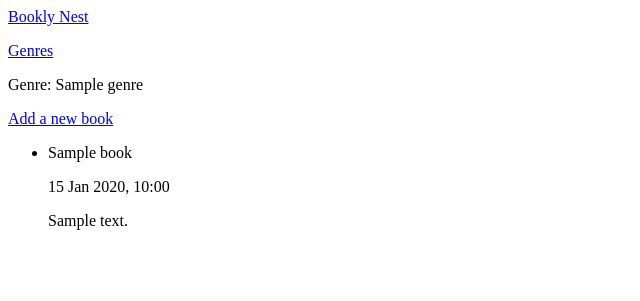
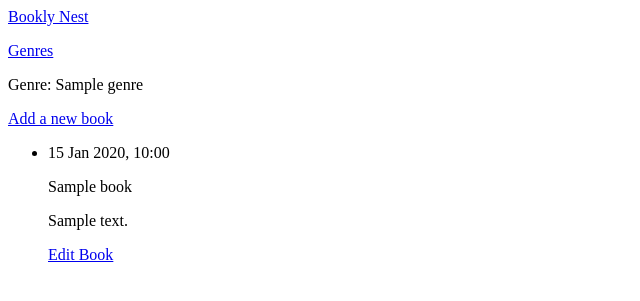
Before and after one commit to dimipash/Book_tracker, a Django app: page /genres/1 in a window 1280 px wide. Shown: the top 301 px of the page, without its empty margins (0-640 px from the left). Run offline with Django 5.2, Linux system fonts and the light colour scheme; tables that the repository leaves empty hold one stand-in row (values such as "Sample post").

Commit message:
add editing a book

```diff
--- a/bookly_nest/templates/bookly_nest/genre.html
+++ b/bookly_nest/templates/bookly_nest/genre.html
@@ -5,9 +5,12 @@
     <a href="{% url "bookly_nest:new_book" genre.id %}">Add a new book</a>
     <ul>
         {% for book in books  %}
-            <li>{{book.title}}</li>
+            <li>
                 <p>{{book.date_added | date:'d M Y, H:i'}}</p>
+                {{book.title}}
                 <p>{{book.description | linebreaks }}</p>
+                <a href="{% url "bookly_nest:edit_book" book.id %}">Edit Book</a>
+            </li>
             {%empty%}
                 <p>No books found</p>
         {% endfor %}
--- a/bookly_nest/urls.py
+++ b/bookly_nest/urls.py
@@ -1,12 +1,13 @@
 from django.urls import path
 from . import views
 
-app_name = 'bookly_nest'
+app_name = "bookly_nest"
 
 urlpatterns = [
-    path('', views.index, name="index"),
-    path('genres/', views.genres, name="genres"),
-    path('genres/<int:genre_id>', views.genre, name="genre"),
-    path('new_genre/', views.new_genre, name="new_genre"),
-    path('new_book/<int:genre_id>/', views.new_book, name="new_book"),
+    path("", views.index, name="index"),
+    path("genres/", views.genres, name="genres"),
+    path("genres/<int:genre_id>", views.genre, name="genre"),
+    path("new_genre/", views.new_genre, name="new_genre"),
+    path("new_book/<int:genre_id>/", views.new_book, name="new_book"),
+    path("edit_book/<int:book_id>/", views.edit_book, name="edit_book"),
 ]
--- a/bookly_nest/views.py
+++ b/bookly_nest/views.py
@@ -3,12 +3,14 @@ from .models import Book, Genre
 from .forms import GenreForm, BookForm
 from django.shortcuts import redirect
 
+
 def index(request):
     books = Book.objects.all()
     context = {
-        'books': books,
+        "books": books,
     }
-    return render(request, 'bookly_nest/index.html', context=context)
+    return render(request, "bookly_nest/index.html", context=context)
+
 
 def genres(request):
     genres = Genre.objects.all()
@@ -17,22 +19,24 @@ def genres(request):
     }
     return render(request, "bookly_nest/genres.html", context=context)
 
+
 def genre(request, genre_id):
     genre = Genre.objects.get(pk=genre_id)
-    books = genre.book_set.order_by('-date_added')
+    books = genre.book_set.order_by("-date_added")
     context = {
         "genre": genre,
         "books": books,
     }
     return render(request, "bookly_nest/genre.html", context=context)
 
+
 def new_genre(request):
-    if request.method == 'POST':
+    if request.method == "POST":
         form = GenreForm(request.POST)
         if form.is_valid():
             genre = form.save(commit=False)
             genre.save()
-            return redirect('bookly_nest:genres')
+            return redirect("bookly_nest:genres")
     else:
         form = GenreForm()
 
@@ -42,15 +46,16 @@ def new_genre(request):
 
     return render(request, "bookly_nest/new_genre.html", context=context)
 
+
 def new_book(request, genre_id):
     genre = Genre.objects.get(pk=genre_id)
-    if request.method == 'POST':
+    if request.method == "POST":
         form = BookForm(request.POST)
         if form.is_valid():
             book = form.save(commit=False)
             book.genre = genre
             book.save()
-            return redirect('bookly_nest:genre', genre_id=genre_id)
+            return redirect("bookly_nest:genre", genre_id=genre_id)
     else:
         form = BookForm()
 
@@ -60,3 +65,26 @@ def new_book(request, genre_id):
     }
 
     return render(request, "bookly_nest/new_book.html", context=context)
+
+
+def edit_book(request, book_id):
+    book = Book.objects.get(pk=book_id)
+    genre = book.genre
+
+    if request.method == "POST":
+        form = BookForm(request.POST, instance=book)
+        if form.is_valid():
+            book = form.save(commit=False)
+            book.genre = genre
+            book.save()
+            return redirect("bookly_nest:genre", genre_id=genre.id)
+    else:
+        form = BookForm(instance=book)
+
+    context = {
+        "form": form,
+        "book": book,
+        "genre": genre,
+    }
+
+    return render(request, "bookly_nest/edit_book.html", context=context)
```
Also changed, not shown: bookly_nest/templates/bookly_nest/edit_book.html (added, +12 -0 lines).
